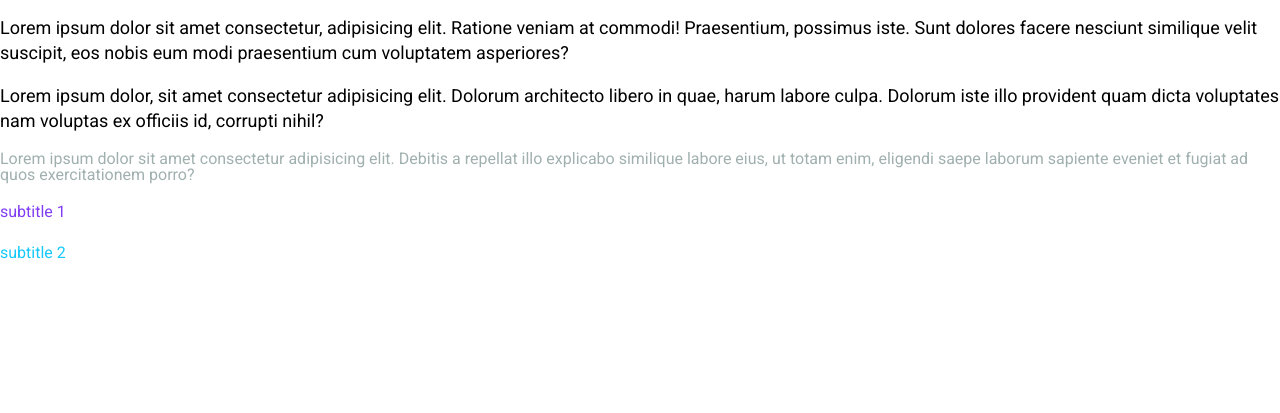
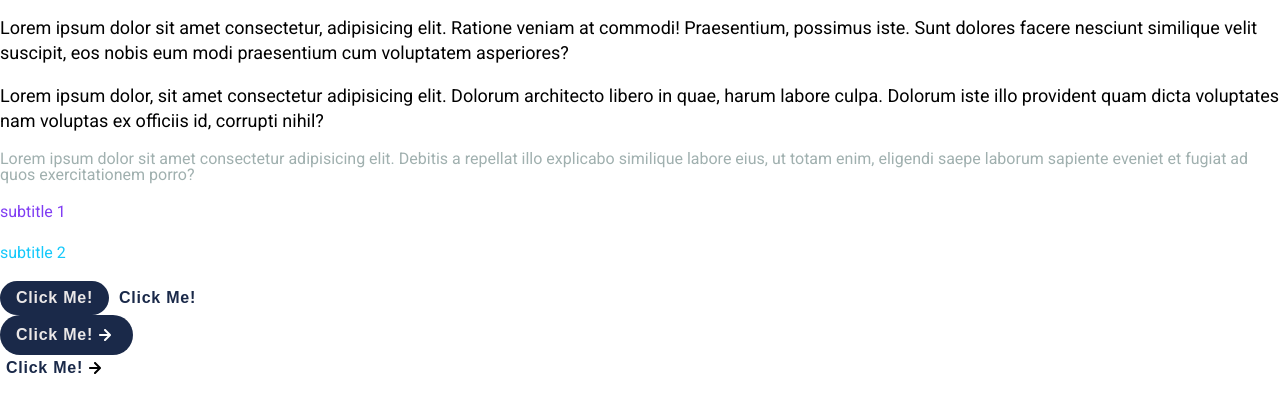
Before and after one commit to michall1900/swipe-project, a plain HTML site: page index.html in a window 1280 px wide. Shown: the part 347-760 px from the top of the page. Drawn offline with Linux system fonts and the light colour scheme; a web font is replaced by a local one.

Commit message:
Style buttons including animations while hovering.

```diff
--- a/index.css
+++ b/index.css
@@ -3,6 +3,8 @@
   --special-font-size: 16px;
   --purple-color: rgb(128, 61, 243);
   --aqua-color: rgb(21, 201, 251);
+  --button-first-color: rgb(234, 231, 231);
+  --button-second-color: rgb(26, 41, 73);
 }
 body{
   margin: 0;
@@ -87,3 +89,41 @@ p{
   text-decoration: none;
   font-weight: 500;
 }
+
+.primary-button{
+  background-color: var(--button-second-color);
+  color:var(--button-first-color);
+  border-radius: 20px;
+  padding: 8px 16px;
+
+}
+
+button{
+  font-size: 16px;
+  font-weight: 700;
+  border: none;
+  cursor: pointer;
+  transition: opacity 0.1s;
+  letter-spacing: 0.75px;
+}
+button:hover{
+  opacity: 0.75;
+}
+
+.secondary-button{
+  background-color: white;
+  color: var(--button-second-color);
+}
+
+.with-icon{
+  display: flex;
+  justify-content: center;
+  align-items: center;
+}
+
+.with-icon > img{
+  transition: transform 0.15s linear;
+}
+.with-icon:hover > img{
+  transform: translateX(4px);
+}
--- a/index.html
+++ b/index.html
@@ -23,5 +23,15 @@
   <p class="subtitle-purple">subtitle 1</p>
   <p class="subtitle-aqua">subtitle 2</p>
 
+  <button class="primary-button">Click Me!</button>
+  <button class="secondary-button">Click Me!</button>
+  <button class="primary-button with-icon">
+    Click Me!
+    <img src="assets/arrow-right-light.svg" alt="arrow right light">
+  </button>
+  <button class="secondary-button with-icon">
+    Click Me!
+    <img src="assets/arrow-right-dark.svg" alt="arrow right dark">
+  </button>
 </body>
 </html>
```
